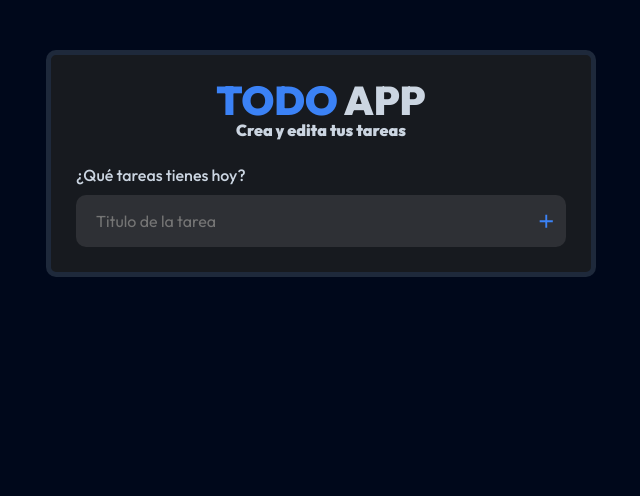
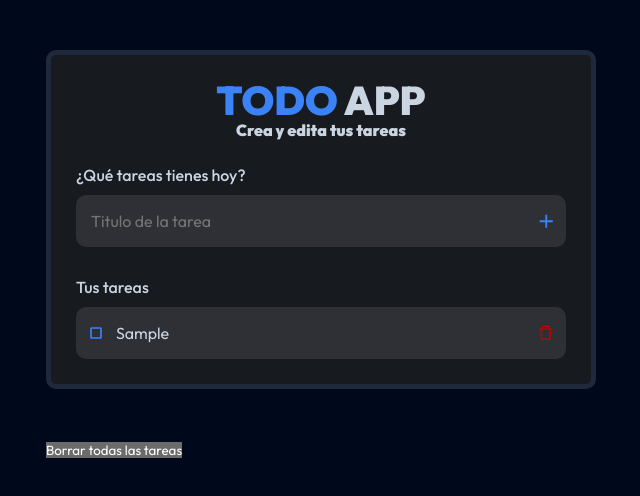
Before and after one commit to Castamor/listado-tareas-ts, a React (Vite) app: page / in a window 1280 px wide. Both pictures are taken after typing "Sample" into the empty fields and a click on the button "Agregar Tarea". Shown: the top 496 px of the page, without its empty margins (319-959 px from the left). Built offline with nearby package versions, Linux system fonts and the light colour scheme.

Commit message:
completar-eliminar-tarea

```diff
--- a/src/App.tsx
+++ b/src/App.tsx
@@ -1,13 +1,25 @@
 import Formulario from './components/Formulario'
+import Tareas from './components/Tareas'
 import Titulo from './components/Titulo'
 import './index.css'
+import { useStorage } from './store'
 
 function App () {
+    const borrarTareas = useStorage(state => state.borrarTareas)
+    const tareas = useStorage(state => state.tareas)
+
+    const hayTareas = tareas.length > 0
+
     return (
-        <div className='carta'>
-            <Titulo />
-            <Formulario />
-        </div>
+        <>
+            <div className='carta'>
+                <Titulo />
+                <Formulario />
+                {hayTareas && <Tareas />}
+            </div>
+
+            <button className='' type='button' onClick={borrarTareas}>Borrar todas las tareas</button>
+        </>
     )
 }
 
--- a/src/components/Formulario.tsx
+++ b/src/components/Formulario.tsx
@@ -1,20 +1,41 @@
 import React, { type FormEvent, useState } from 'react'
 import { BiPlus } from 'react-icons/bi'
+import { useStorage } from '../store'
+import { type Tarea } from '../types'
+import { generarId } from '../helpers'
+import { VACIO } from '../constants'
 
 const Formulario = () => {
     const [input, setInput] = useState('')
     const [error, setError] = useState(false)
 
+    const agregarTarea = useStorage(state => state.agregarTarea)
+
     const handleSubmit = (e: FormEvent<HTMLFormElement>) => {
         e.preventDefault()
 
-        if (input === '') {
+        if (input === VACIO) {
             setError(true)
             setTimeout(() => { setError(false) }, 2500)
             return
         }
 
-        document.querySelector('form')?.reset()
+        const nuevaTarea: Tarea = {
+            id: generarId(),
+            contenido: input,
+            completado: false,
+            creado: Date.now()
+        }
+
+        agregarTarea(nuevaTarea)
+
+        // Ajustar alto del text-area y borrar su contenido
+        const textarea = document.querySelector('textarea')
+        if (textarea !== null) {
+            textarea.style.height = 'auto'
+            textarea.value = VACIO
+            setInput(VACIO)
+        }
     }
 
     const handleChange = (e: React.ChangeEvent<HTMLTextAreaElement>) => {
--- /dev/null
+++ b/src/components/Tarea.tsx
@@ -0,0 +1,45 @@
+import { useEffect, useState } from 'react'
+import { BiCheckbox, BiCheck, BiTrashAlt, BiPencil } from 'react-icons/bi'
+import { type Tarea as TareaType } from '../types'
+import { useStorage } from '../store'
+
+type Props = TareaType
+
+const Tarea = ({ id, contenido, completado, creado }: Props) => {
+    const [tareaCompletada, setTareaCompletada] = useState(completado)
+
+    const completarTarea = useStorage(state => state.completarTarea)
+    const eliminarTarea = useStorage(state => state.eliminarTarea)
+
+    useEffect(() => {
+        completarTarea(id, tareaCompletada)
+    }, [tareaCompletada])
+
+    // Formatear texto de las tareas
+    const parrafo = document.querySelector(`#${id}`)
+    if (parrafo !== null) {
+        parrafo.innerHTML = contenido.replace(/\n/g, '<br>')
+    }
+
+    return (
+        <li className='plantilla'>
+            <button
+                type='button'
+                className='boton check apuntar'
+                title='Completar Tarea'
+                onClick={() => { setTareaCompletada(!tareaCompletada) }}
+            > {tareaCompletada ? <BiCheck/> : <BiCheckbox/> } </button>
+
+            <p id={id} className={`fondo-tarea titulo ${tareaCompletada ? 'subdrayado' : ''}`}></p>
+
+            <button
+                type='button'
+                className='boton basura apuntar hover'
+                title='Eliminar Tarea'
+                onClick={() => { eliminarTarea(id) }}
+            > <BiTrashAlt/> </button>
+        </li>
+    )
+}
+
+export default Tarea
--- /dev/null
+++ b/src/components/Tareas.tsx
@@ -0,0 +1,26 @@
+import { useStorage } from '../store'
+import Tarea from './Tarea'
+
+const Tareas = () => {
+    const tareas = useStorage(state => state.tareas)
+    console.log(tareas)
+
+    return (
+        <>
+            <div className='parteAbajo-contenedor'>
+                <p className='parteAbajo-titulo negrita'>Tus tareas</p>
+            </div>
+
+            <ul className="parteAbajo-contenido">
+                {tareas.map(tarea => (
+                    <Tarea
+                        key={tarea.id}
+                        {...tarea}
+                    />
+                ))}
+            </ul>
+        </>
+    )
+}
+
+export default Tareas
--- /dev/null
+++ b/src/constants/index.ts
@@ -0,0 +1 @@
+export const VACIO = ''
--- /dev/null
+++ b/src/helpers/index.ts
@@ -0,0 +1 @@
+export const generarId = () => Math.random().toString(36).substring(2) + Date.now().toString(36)
--- a/src/index.css
+++ b/src/index.css
@@ -130,7 +130,7 @@ input[type='checkbox'] {display: none;}
 }
 
 .input textarea {
-    padding-left: 2rem;
+    padding-left: 1.5rem;
 
     height: auto;
     resize: none;
@@ -138,11 +138,11 @@ input[type='checkbox'] {display: none;}
 
     border: none;
     outline: none;
-    font-family: 'Outfit', sans-serif;
+    font-family: var(--fuente);
 }
 
 .input textarea::placeholder {
-    font-family: 'Outfit', sans-serif;
+    font-family: var(--fuente);
 }
 
 .plus {
@@ -185,21 +185,6 @@ input[type='checkbox'] {display: none;}
 
 .parteAbajo-titulo {
     margin: 3rem 0 1rem;
-}
-
-.parteAbajo-boton {
-    position: absolute;
-    background-color: transparent;
-    opacity: .5;
-    font-size: 1.7rem;
-    padding: .2rem;
-    top: 63%;
-    right: -2.05rem;
-    transform: translate(-50%,-50%);
-}
-
-#input-orden:checked + .parteAbajo-boton {
-    opacity: 1;
 }
 
 .parteAbajo-contenido {
--- a/src/main.tsx
+++ b/src/main.tsx
@@ -5,7 +5,7 @@ import './index.css'
 
 // eslint-disable-next-line @typescript-eslint/no-non-null-assertion
 ReactDOM.createRoot(document.getElementById('root')!).render(
-    <React.StrictMode>
-        <App />
-    </React.StrictMode>
+    // <React.StrictMode>
+    <App />
+    // </React.StrictMode>
 )
--- a/src/store/useStorage.ts
+++ b/src/store/index.ts
@@ -7,8 +7,10 @@ interface StorageTipos {
     cambiarTema: () => void
 
     tareas: Tarea[]
+    borrarTareas: () => void
     agregarTarea: (tarea: Tarea) => void
     eliminarTarea: (id: TareaId) => void
+    completarTarea: (id: TareaId, completado: boolean) => void
     // actualizarTarea: () => void
 }
 
@@ -25,6 +27,14 @@ export const useStorage = create<StorageTipos>()(persist(
         },
         eliminarTarea: (id) => {
             set(state => ({ tareas: state.tareas.filter(tarea => tarea.id !== id) }))
+        },
+        borrarTareas: () => { set({ tareas: [] }) },
+        completarTarea: (id, completado) => {
+            set(state => ({
+                tareas: state.tareas.map(tarea => {
+                    return tarea.id === id ? { ...tarea, completado } : tarea
+                })
+            }))
         }
     }),
 
```
